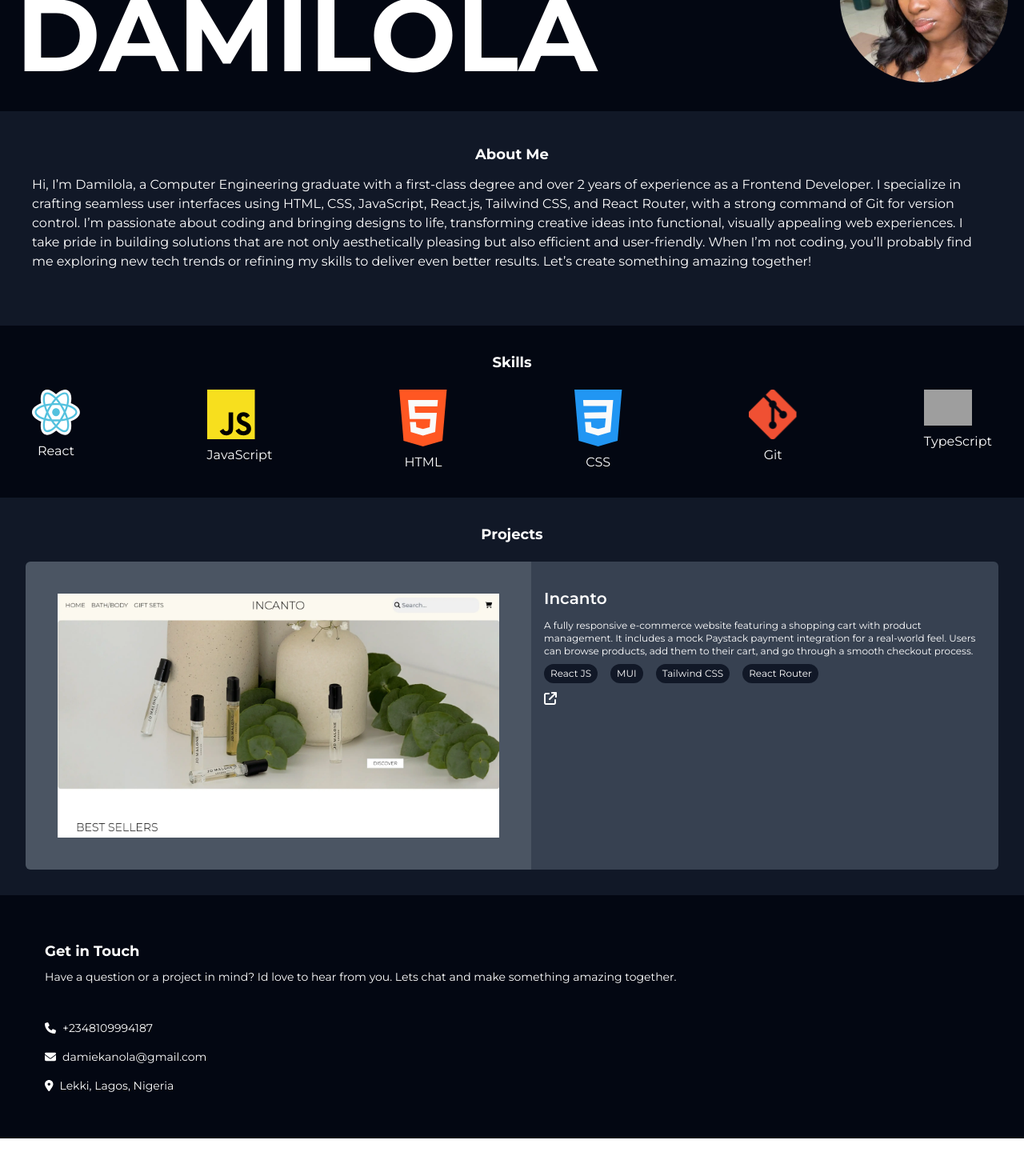
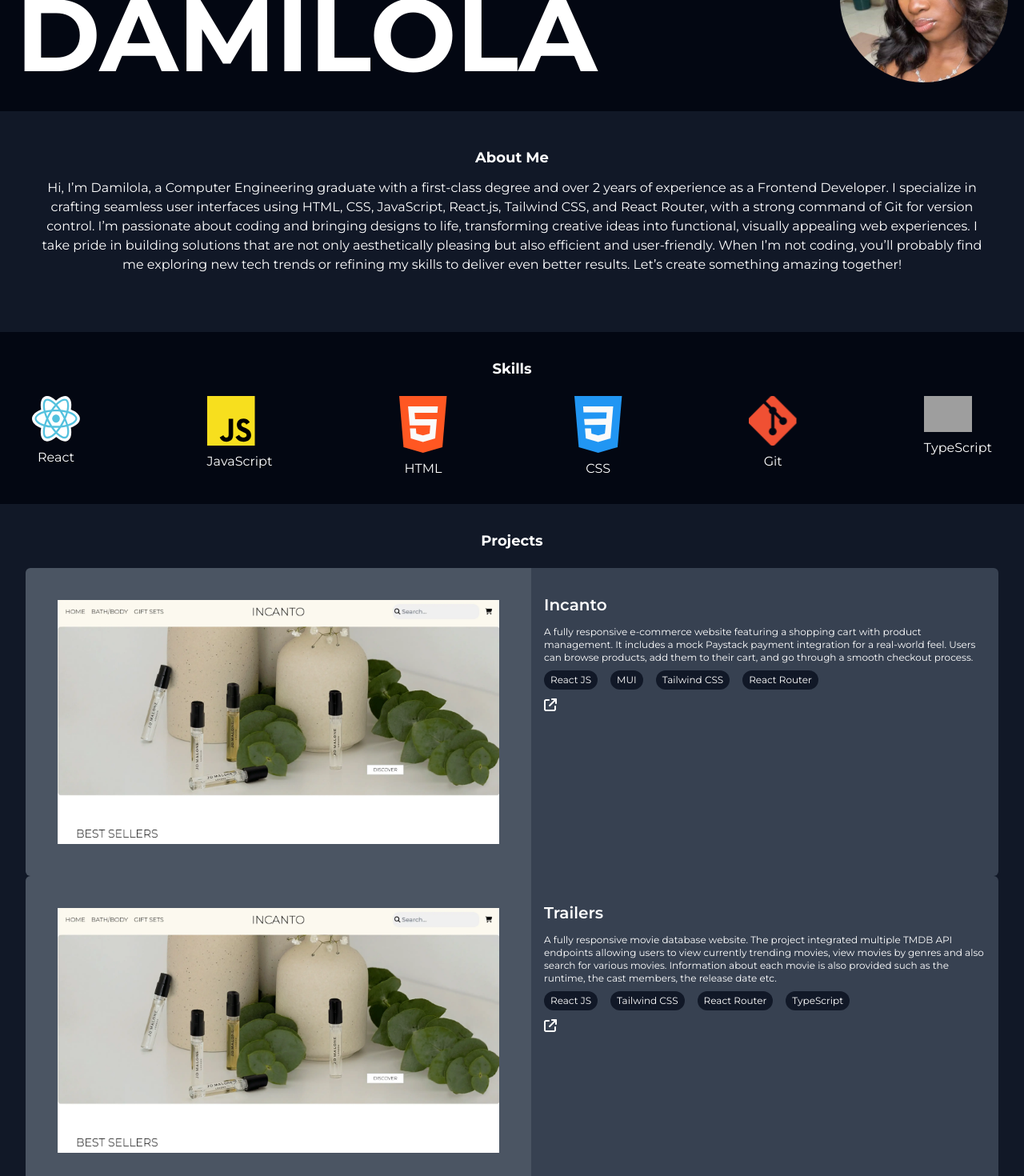
Before and after one commit to damiekanola/portfolio, a React (Vite) app: page / in a window 1280 px wide. Shown: the part 500-1970 px from the top of the page at 80% size. Before the commit the page ends 1923 px from the top, so only its background shows below. Built offline with nearby package versions, Linux system fonts and the light colour scheme; grey boxes are pictures that could not be loaded.

Commit message:
Added new project

```diff
--- a/data.json
+++ b/data.json
@@ -6,5 +6,14 @@
     "url": "https://react-incanto-clw8.vercel.app/",
     "techStack": ["React JS", "MUI", "Tailwind CSS", "React Router"],
     "description": "A fully responsive e-commerce website featuring a shopping cart with product management. It includes a mock Paystack payment integration for a real-world feel. Users can browse products, add them to their cart, and go through a smooth checkout process."
+  },
+  {
+    "id": 2,
+    "name": "Trailers",
+    "image": "/images/incanto desktop.webp",
+    "url": "https://movie-database-app-mauve.vercel.app/",
+    "techStack": ["React JS", "Tailwind CSS", "React Router", "TypeScript"],
+    "description": "A fully responsive movie database website. The project integrated multiple TMDB API endpoints allowing users to view currently trending movies, view movies by genres and also search for various movies. Information about each movie is also provided such as the runtime, the cast members, the release date etc."
+
   }
 ]
--- a/src/components/About.jsx
+++ b/src/components/About.jsx
@@ -1,11 +1,11 @@
 function About() {
   return (
-    <section className=" bg-gd50 text-white p-10 " id="about">
+    <section className=" bg-gd50 text-white p-11 " id="about">
       <div className="m-auto pb-7">
         <h2 className=" flex justify-center font-bold text-lg pb-3">
           About Me
         </h2>
-        <p className=" font-normal text-base">
+        <p className=" font-normal text-base text-center">
           Hi, I’m Damilola, a Computer Engineering graduate with a first-class
           degree and over 2 years of experience as a Frontend Developer. I
           specialize in crafting seamless user interfaces using HTML, CSS,
--- a/src/components/Navbar.jsx
+++ b/src/components/Navbar.jsx
@@ -8,7 +8,7 @@ const Navbar = () => {
 
 
   return (
-    <nav className=" text-white text-[10px] sticky bg-gddefault z-50 shadow-sm font-bold flex justify-center gap-5 py-6 " >
+    <nav className=" text-white text-[10px] bg-gddefault z-50 shadow-sm font-bold flex justify-center gap-5 py-6 " >
       <ul className=" flex items-center justify-center gap-5 w-fit top-0 left-0 transition-transform duration-1000 transform -translate-y-full " id='navbar'>
         <li>
           <a href="#about">About me</a>
```
